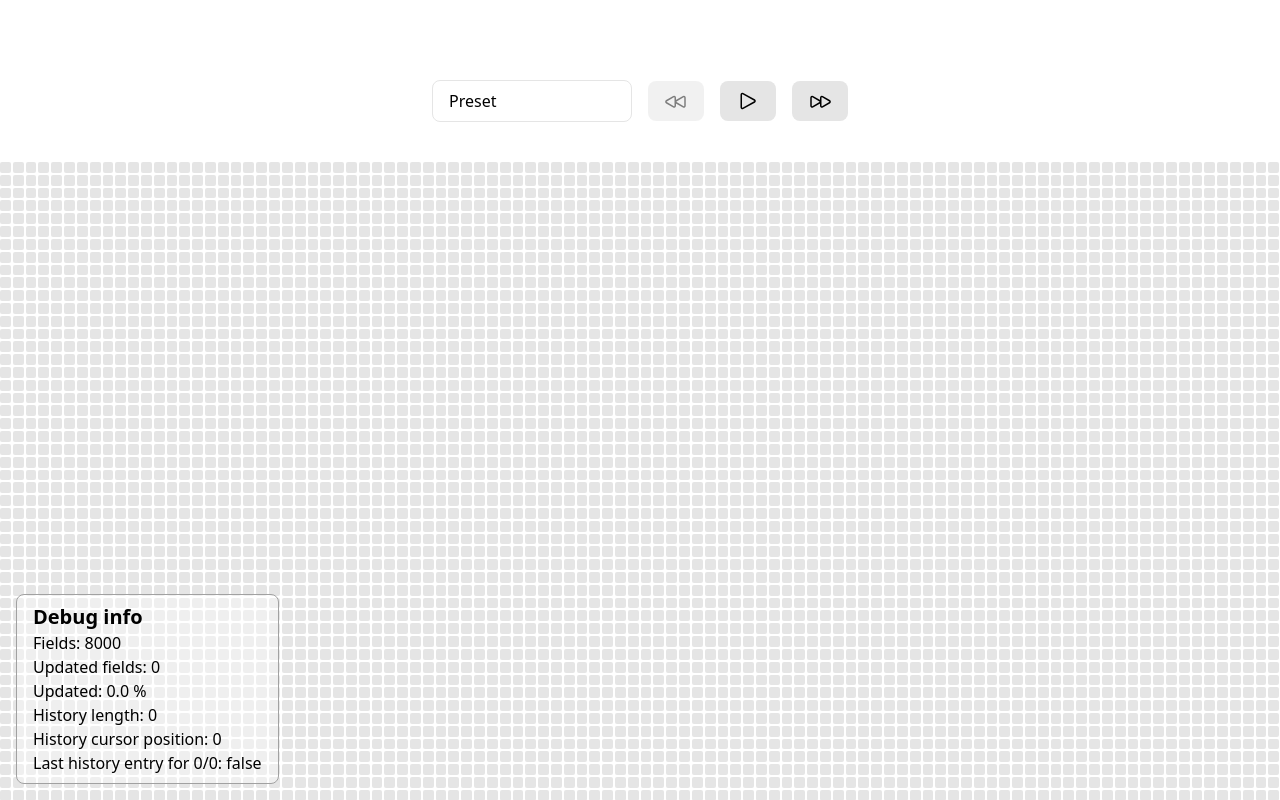
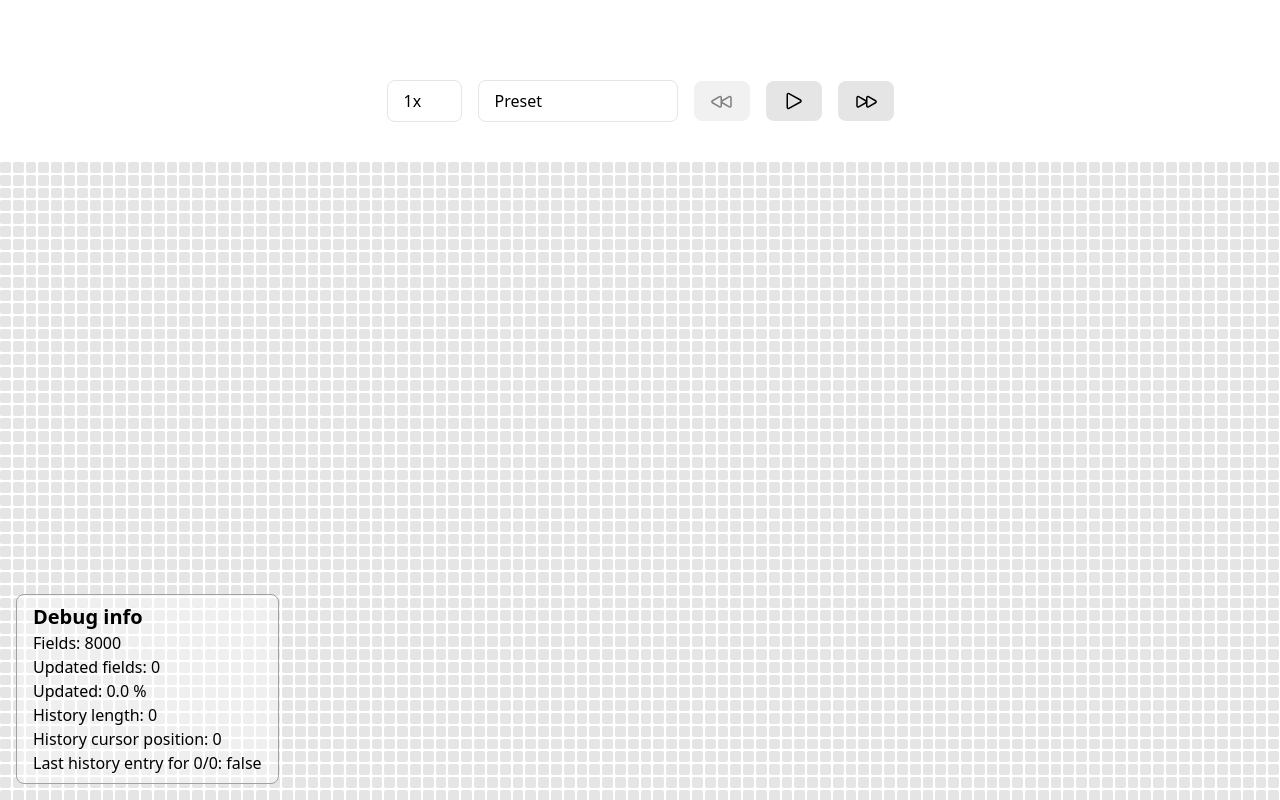
Before and after one commit to rico-ocepek/game-of-life, a Vue app: page / in a window 1280 px wide. Shown: the top 800 px of the page. Built offline with nearby package versions, Linux system fonts and the light colour scheme.

Commit message:
Added playback speed control

```diff
--- a/src/App.vue
+++ b/src/App.vue
@@ -1,5 +1,5 @@
 <script setup lang="ts">
-import { onMounted, reactive } from "vue";
+import { onMounted, reactive, computed } from "vue";
 
 import Game, { type AvailablePresets } from "./classes/Game";
 
@@ -26,7 +26,7 @@ const state = reactive<{
 
   running: false,
   selectedPreset: null,
-  timeout: 50,
+  timeout: 30,
   presetOptions: [
     "glider",
     "glider-gun",
@@ -35,6 +35,19 @@ const state = reactive<{
     "pentadecathlon",
     "symmetrical-oscillator",
   ],
+});
+
+const timeoutOptions = computed(() => {
+  const baseline = 30;
+
+  return [
+    { label: "0.25x", value: baseline / 0.25 },
+    { label: "0.5x", value: baseline / 0.5 },
+    { label: "1x", value: baseline },
+    { label: "2x", value: baseline / 2 },
+    { label: "5x", value: baseline / 5 },
+    { label: "10x", value: baseline / 10 },
+  ];
 });
 
 const canUntick = () => {
@@ -134,6 +147,19 @@ onMounted(() => {
   <div class="container mx-auto text-center px-4 pt-20 pb-10">
     <div class="flex items-center justify-center gap-4">
       <select
+        v-model="state.timeout"
+        class="border-neutral-200 outline-none border cursor-pointer px-4 py-2 rounded-lg appearance-none"
+      >
+        <option
+          v-for="option in timeoutOptions"
+          :key="option.value"
+          :value="option.value"
+        >
+          {{ option.label }}
+        </option>
+      </select>
+
+      <select
         class="border-neutral-200 outline-none border cursor-pointer px-4 py-2 rounded-lg appearance-none"
         v-model="state.selectedPreset"
         @change="selectPreset"
```
